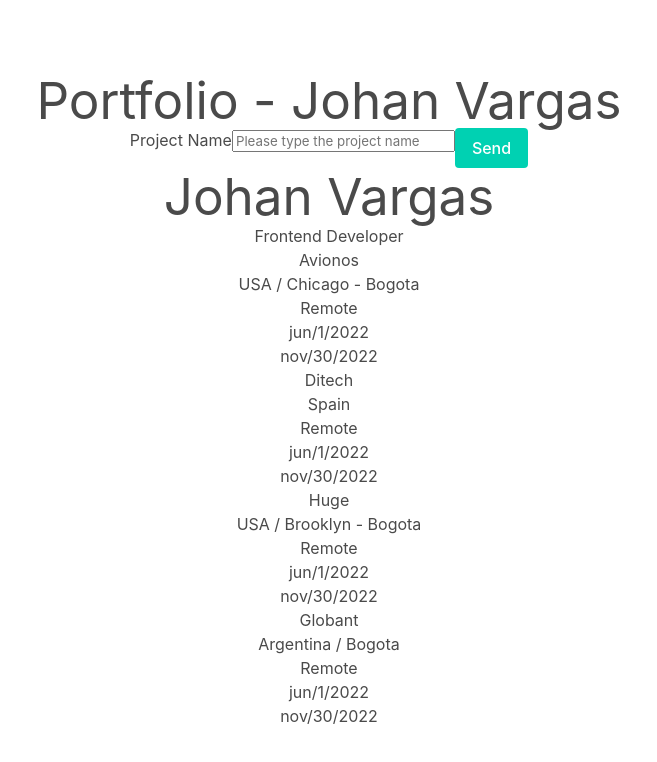
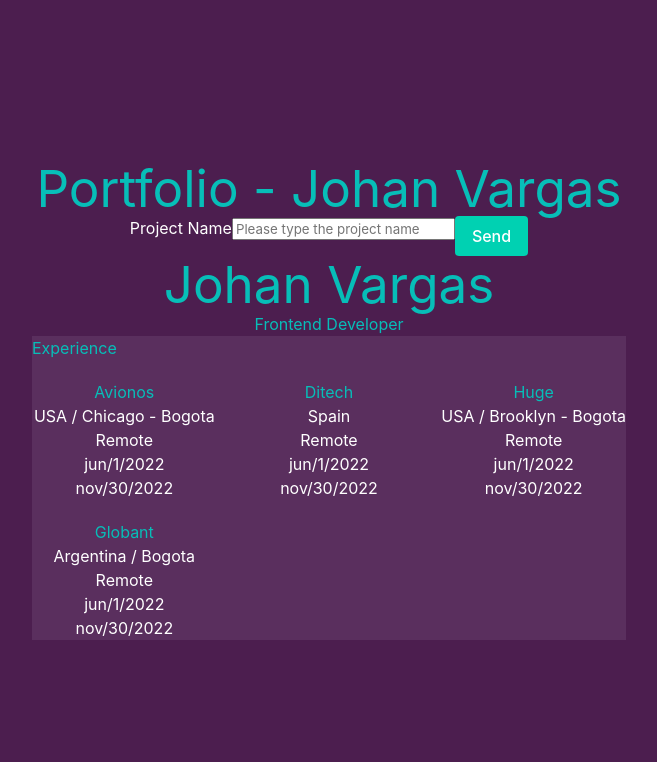
Before and after one commit to johanjaguardev/my-portfolio, a React (Vite) app: page / in a window 1280 px wide. Shown: the top 762 px of the page, without its empty margins (311-968 px from the left). Built offline with nearby package versions, Linux system fonts and the light colour scheme.

Commit message:
first css and mockup

```diff
--- a/package.json
+++ b/package.json
@@ -14,7 +14,7 @@
   },
   "dependencies": {
     "bulma": "^0.9.4",
-    "concurrently": "^7.4.0",
+    "concurrently": "^7.6.0",
     "react": "^18.2.0",
     "react-dom": "^18.2.0"
   },
@@ -30,6 +30,7 @@
     "@vitest/coverage-c8": "^0.24.1",
     "@vitest/ui": "^0.24.1",
     "happy-dom": "^7.5.10",
+    "sass": "^1.56.1",
     "typescript": "^4.6.4",
     "vite": "^3.1.0",
     "vitest": "^0.24.1"
--- /dev/null
+++ b/src/components/Page/Page.scss
@@ -0,0 +1,14 @@
+@import "./../../sass/variables";
+@import "./../../sass/general";
+
+.experiences {
+  background-color: rgba($bg-2, 0.18);
+  display: grid;
+  grid-template-columns: 1fr 1fr 1fr;
+  gap: 20px;
+
+  h2 {
+    grid-column-start: span 3;
+    text-align: left;
+  }
+}
--- a/src/components/Page/Page.tsx
+++ b/src/components/Page/Page.tsx
@@ -1,3 +1,5 @@
+import "./Page.scss";
+
 const DATA = {
   title: "Johan Vargas",
   job: "Frontend Developer",
@@ -71,11 +73,13 @@
 
 const Page = (): any => {
   return (
-    <div>
+    <div className="Page">
       <h1>{DATA.title}</h1>
       <h2>{DATA.job}</h2>
+      <div className="experiences">
+        <h2>Experience</h2>
         {DATA.experiences.map((e) => (
-        <div key={e.company}>
+          <div key={e.company} className="experience">
             <h3>{e.company}</h3>
             <p>{e.location}</p>
             <p>{e.isRemote ? "Remote" : "Not Remote"}</p>
@@ -84,6 +88,7 @@
           </div>
         ))}
       </div>
+    </div>
   );
 };
 
--- /dev/null
+++ b/src/sass/_general.scss
@@ -0,0 +1,19 @@
+@import "./_variables.scss";
+body {
+  background-color: $bg-1;
+  color: $color-1;
+}
+
+* {
+  color: $color-1;
+}
+
+h1,
+h2,
+h3,
+h4,
+h5,
+h6,
+a {
+  color: $accent-color-1;
+}
--- /dev/null
+++ b/src/sass/_variables.scss
@@ -0,0 +1,14 @@
+// real colors
+$blue__tiffany: #07beb8;
+$pink__infrared: #ef476f;
+$purple__deep-amethyst: #9a7aa0;
+$purple__american: #4c1e4f;
+$white: #fff;
+
+// semantic variables
+$color-1: $white;
+$accent-color-1: $blue__tiffany;
+$accent-color-2: $pink__infrared;
+
+$bg-1: $purple__american;
+$bg-2: $purple__deep-amethyst;
```
Also changed, not shown: 1 other file (tests, documents, lock files or other folders). Lines whose indentation alone changed are shown as unchanged.
